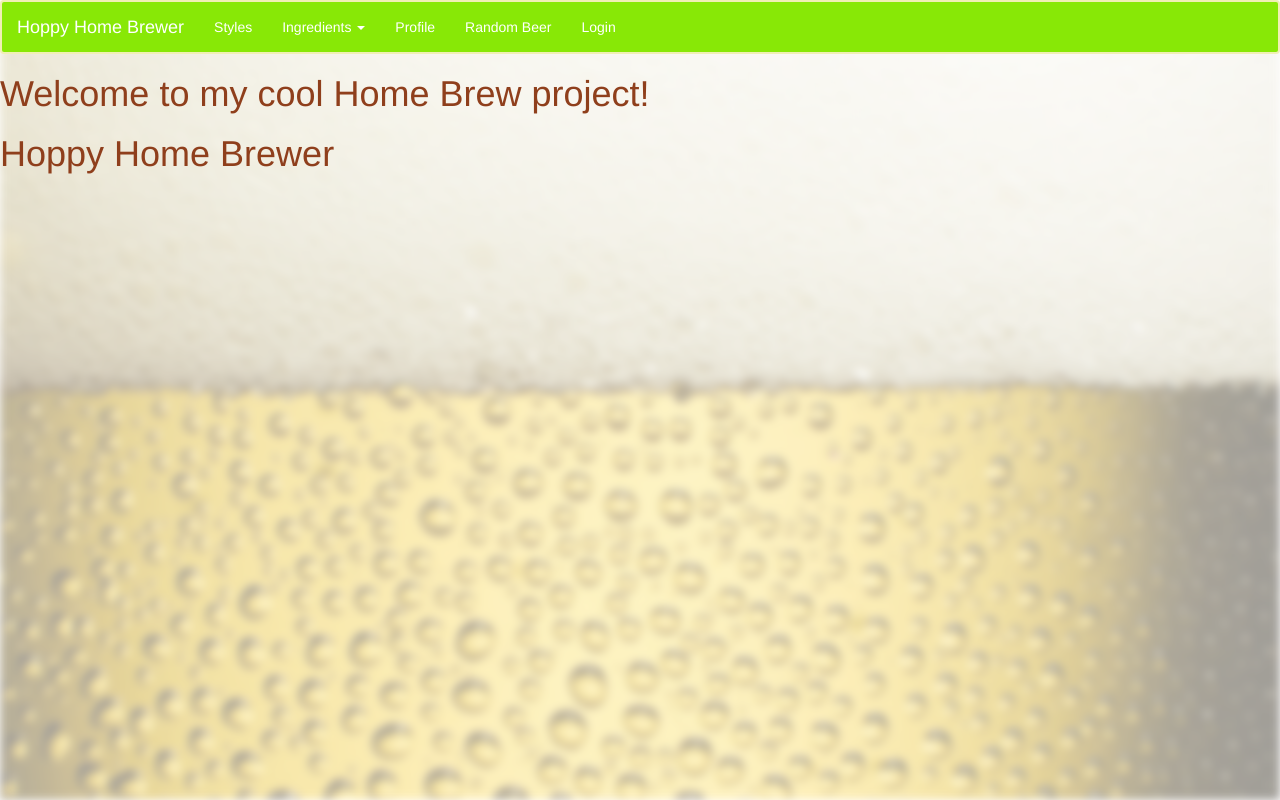
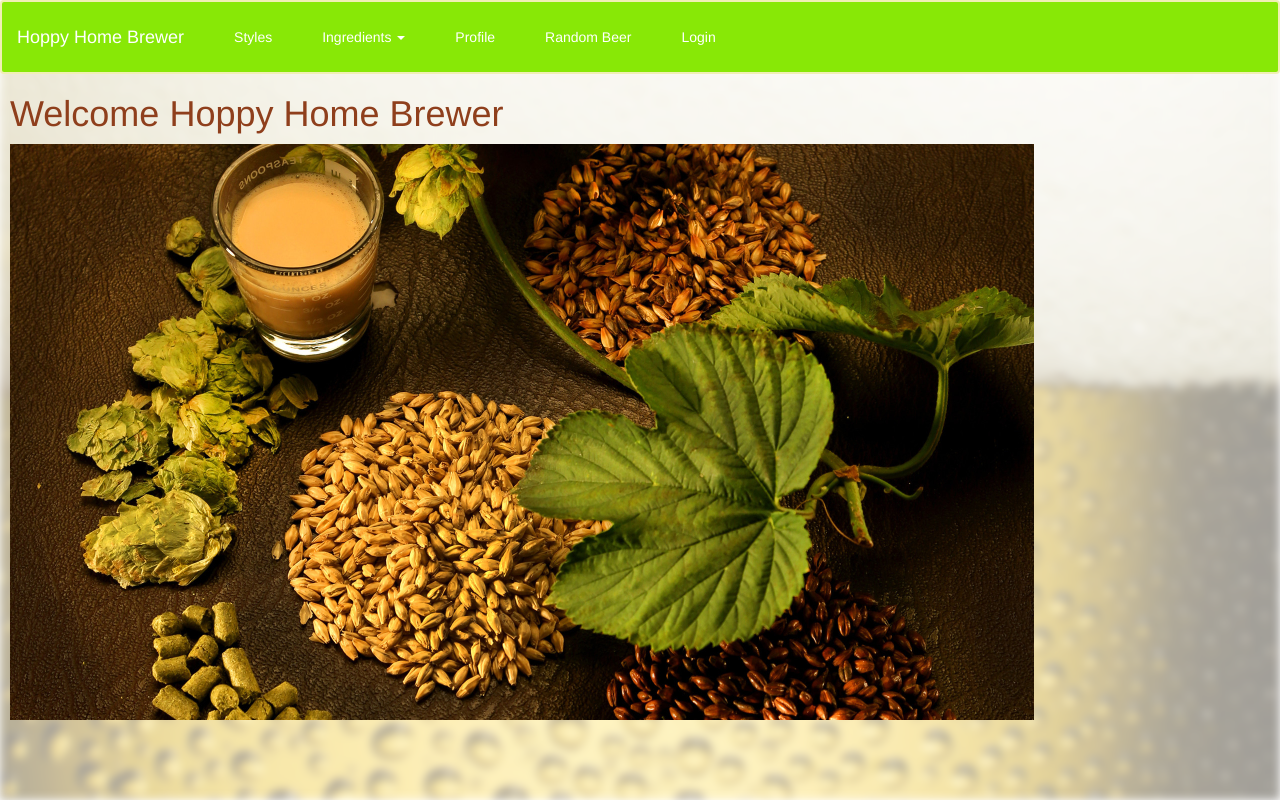
Before and after one commit to cami20/homebrew-project, a Flask app: page / in a window 1280 px wide. Run offline with Flask 2, Linux system fonts and the light colour scheme; some libraries are stand-ins or nearby versions.

Commit message:
styling changes

```diff
--- a/static/homebrew.css
+++ b/static/homebrew.css
@@ -2,10 +2,11 @@ body {
     position: absolute;
     top: 0; bottom: 0; left: 0; right: 0;
     height: 100%;
+    color: #8f3f1c;
 }
 body:before {
     content: "";
-    position: absolute;
+    position: fixed;
     background: url(2d0652e5f82da5437b2aaab5b054c5e1.jpg);
     background-size: cover;
     z-index: -1;
@@ -29,28 +30,52 @@ body:before {
 
 .navbar a{
 	color: white !important;
-	/*color: #e1c336;*/
 }
 
 .navbar-nav a{
 	color: white !important;
-	/*color: #e1c336;*/
 }
 
 .table-striped>tbody>tr:nth-child(odd)>td,
 .table-striped>tbody>tr:nth-child(odd)>th{
 	background-color: #f0efb5;
-	/*background-color: #e9d76c;*/
+	border-color: #f0efb5;
+}
+
+.image{
+	margin: 10px;
+	height: 300px;
+	width: 80%;
+}
+
+.image img{
+	width: 100%;
+	height: auto;
 }
 
 h1{
+	margin: 10px;
 	color: #8f3f1c !important;
 }
 
 h2{
+	margin: 10px;
 	color: #8f3f1c !important;
 }
 
 a{
+	margin: 10px;
 	color: #8f3f1c;
 }
+
+button{
+	background-color: #f0efb5;
+	border-color: #88E806;
+	border-radius: 20px;
+}
+
+#submit{
+	background-color: #f0efb5;
+	border-color: #88E806;
+	border-radius: 20px;
+}
--- a/templates/base.html
+++ b/templates/base.html
@@ -30,7 +30,6 @@
             <div id="navbar" class="navbar-collapse collapse">
                 <ul class="nav navbar-nav">
                     <li><a href="/styles">Styles</a></li>
-                    <!-- <li><a href="/ingredients">Ingredients</a></li> -->
                     <li class="dropdown">
                         <a href="/ingredients"
                            class="dropdown-toggle"
--- a/templates/edit-project.html
+++ b/templates/edit-project.html
@@ -79,7 +79,7 @@
 	</div>
 
 	<div>
-		<input type="submit">
+		<input type="submit" id="submit">
 	</div>
 
 	<a href="/profile">Back</a>
--- a/templates/homepage.html
+++ b/templates/homepage.html
@@ -1,8 +1,10 @@
 {% extends 'base.html' %}
 {% block content %}
 
-<h1> Welcome to my cool Home Brew project!</h1>
-<h1>Hoppy Home Brewer</h1>
+<h1>Welcome Hoppy Home Brewer</h1>
 
+<div class="image">
+	<img src="/static/la-fo-beerguide-studio-photos-la0029319980-20150610.jpg">
+</div>
 
 {% endblock %}
--- a/templates/new-project-form.html
+++ b/templates/new-project-form.html
@@ -79,7 +79,7 @@
 	</div>
 
 	<div>
-		<input type="submit">
+		<input type="submit" id="submit">
 	</div>
 
 	<a href="/profile">Back</a>
```
